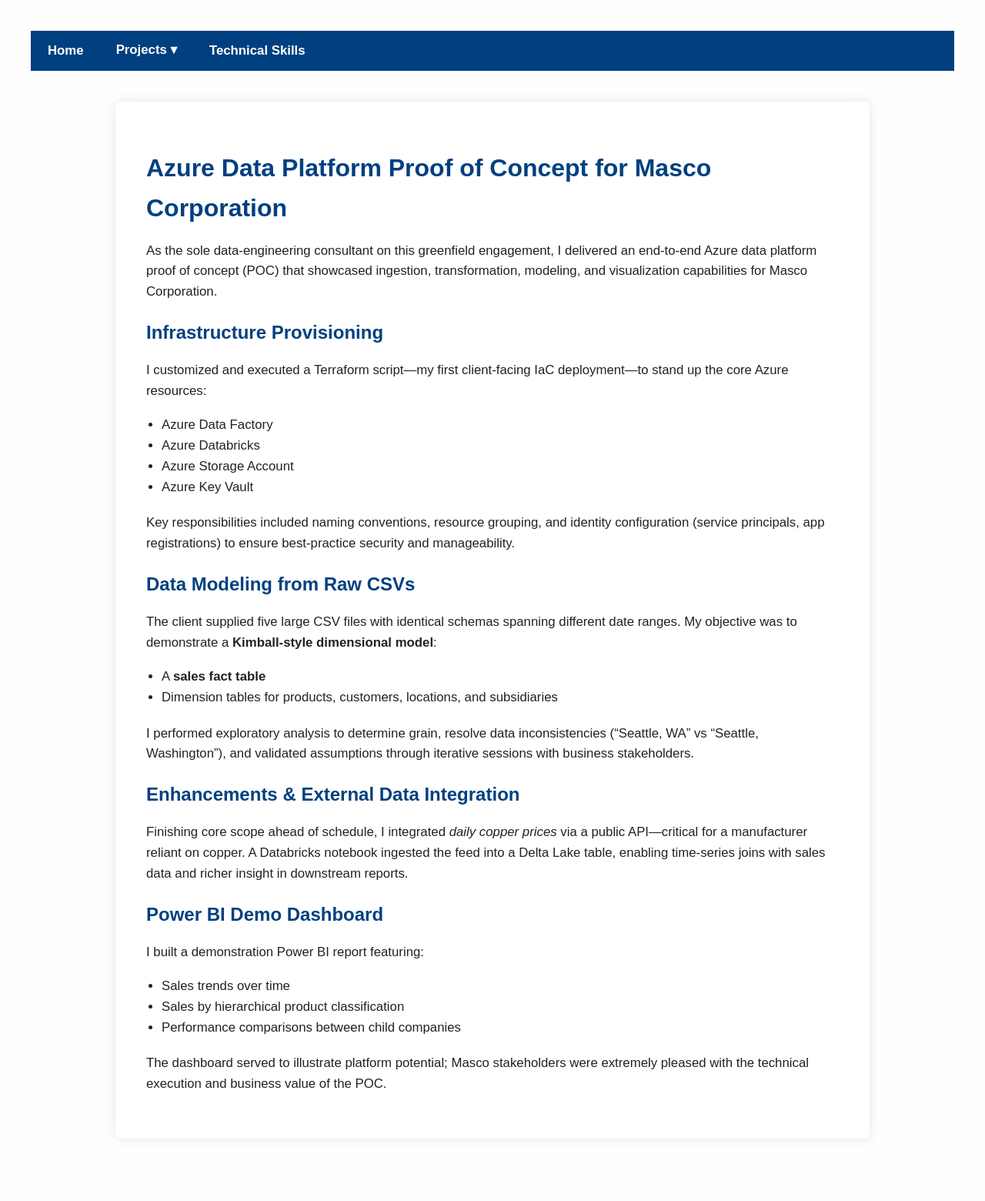
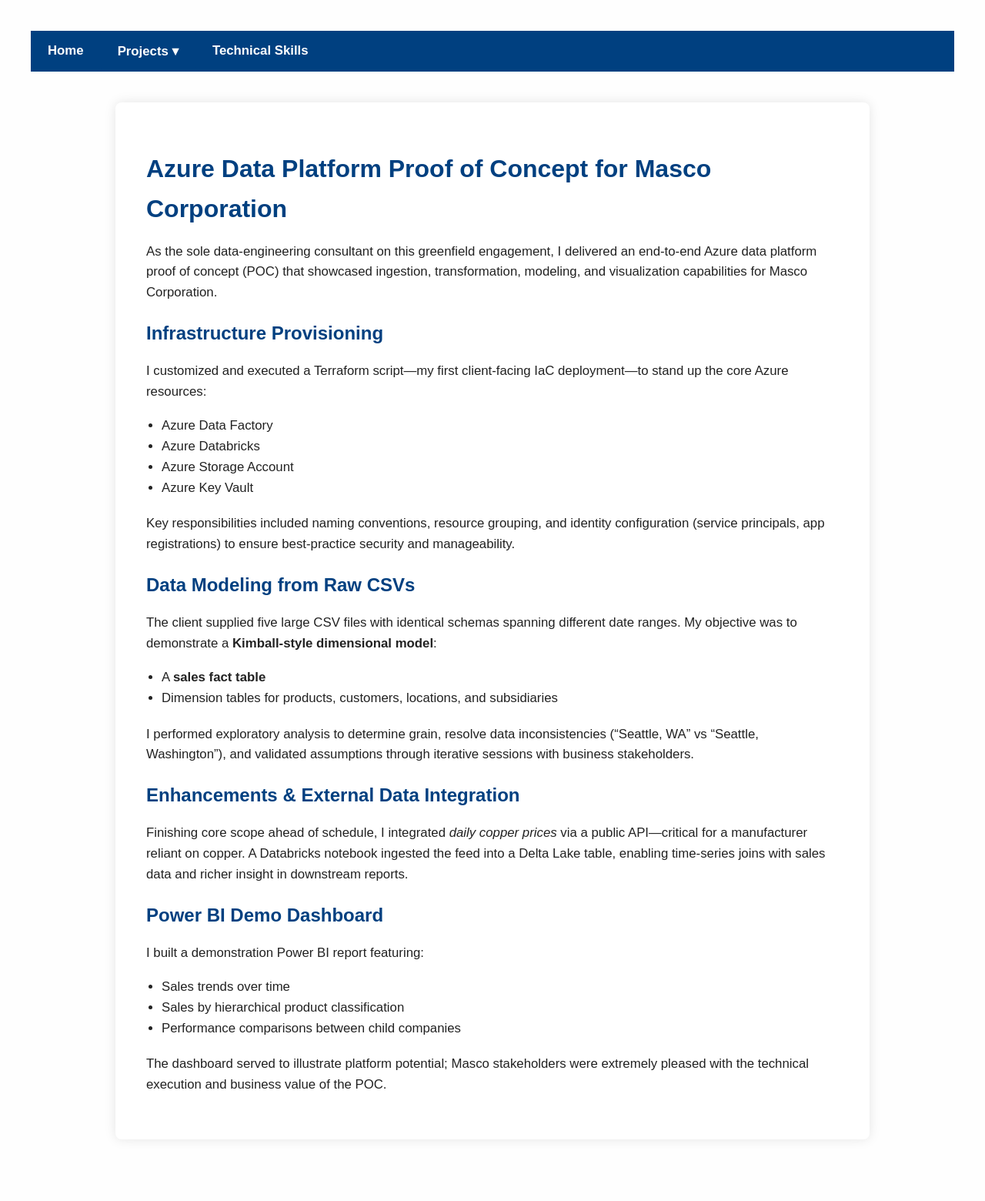
Before and after one commit to dgusty244/drewgustafson.github.io, a Jekyll site: the page built from projects/insight/MascoDataPlatform.html, in a window 1280 px wide. Shown: the whole page at 77% size. Built offline with Jekyll 4.4.1, drawn with Linux system fonts in a browser that asks for light colours.

Commit message:
Update MascoDataPlatform.html

```diff
--- a/projects/insight/MascoDataPlatform.html
+++ b/projects/insight/MascoDataPlatform.html
@@ -1,62 +1,8 @@
-<!DOCTYPE html>
-<html lang="en">
-<head>
-  <meta charset="UTF-8" />
-  <title>Azure Data Platform POC for Masco Corporation | Drew Gustafson</title>
-  <!-- two levels up to reach /css/main.css -->
-  <link rel="stylesheet" href="../../css/main.css" />
-</head>
+---
+layout: default
+title: Azure Data Platform POC for Masco Corporation | Drew Gustafson
+---
 
-<body>
-  <!-- ─────────── TOP NAVIGATION BAR ─────────── -->
-  <nav class="topnav">
-    <ul class="nav-root">
-      <li><a href="../../index.html">Home</a></li>
-
-      <li class="dropdown">
-        <span class="dropbtn">Projects ▾</span>
-        <ul class="dropdown-content">
-
-          <!-- WTW -->
-          <li class="dropdown-sub">
-            <span>WTW ▸</span>
-            <ul class="dropdown-content sub">
-              <li><a href="../../projects/wtw/EtlFramework.html">ETL Framework</a></li>
-            </ul>
-          </li>
-
-          <!-- Insight -->
-          <li class="dropdown-sub">
-            <span>Insight ▸</span>
-            <ul class="dropdown-content sub">
-              <li><a href="../../projects/insight/MascoDataPlatform.html">Masco Data Platform POC</a></li>
-            </ul>
-          </li>
-
-          <!-- USI -->
-          <li class="dropdown-sub">
-            <span>USI ▸</span>
-            <ul class="dropdown-content sub">
-              <li><a href="../../projects/usi/placeholder.html">Placeholder</a></li>
-            </ul>
-          </li>
-
-          <!-- Student – UW -->
-          <li class="dropdown-sub">
-            <span>Student – UW ▸</span>
-            <ul class="dropdown-content sub">
-              <li><a href="../../projects/student-uw/placeholder.html">Placeholder</a></li>
-            </ul>
-          </li>
-
-        </ul>
-      </li>
-
-      <li><a href="../../technical-skills.html">Technical Skills</a></li>
-    </ul>
-  </nav>
-
-  <!-- ─────────── PAGE CONTENT ─────────── -->
 <div class="container">
   <h1>Azure Data Platform Proof of Concept for Masco Corporation</h1>
 
@@ -135,5 +81,3 @@
     </p>
   </div>
 </div>
-</body>
-</html>
```
Lines whose indentation alone changed are shown as unchanged.
